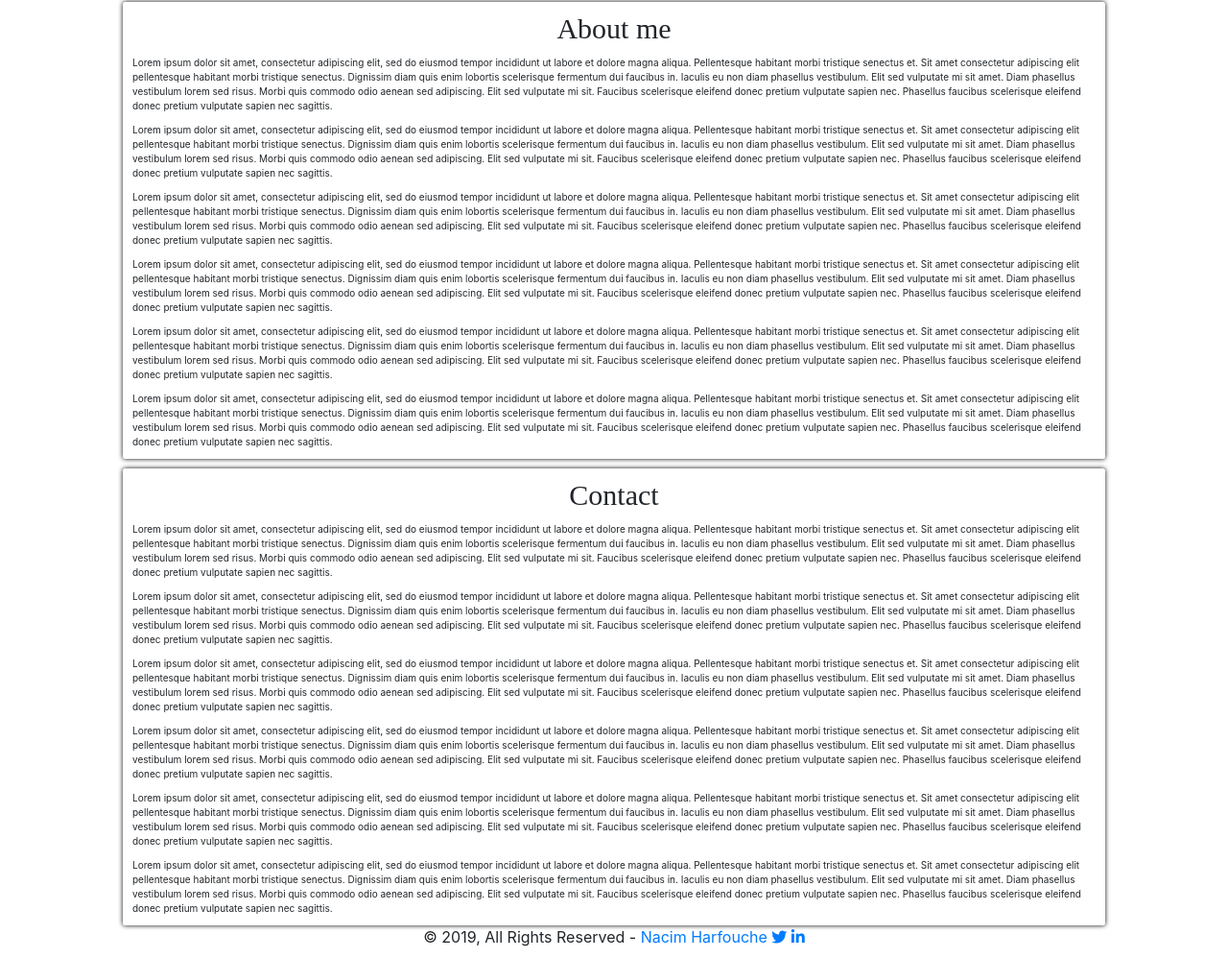
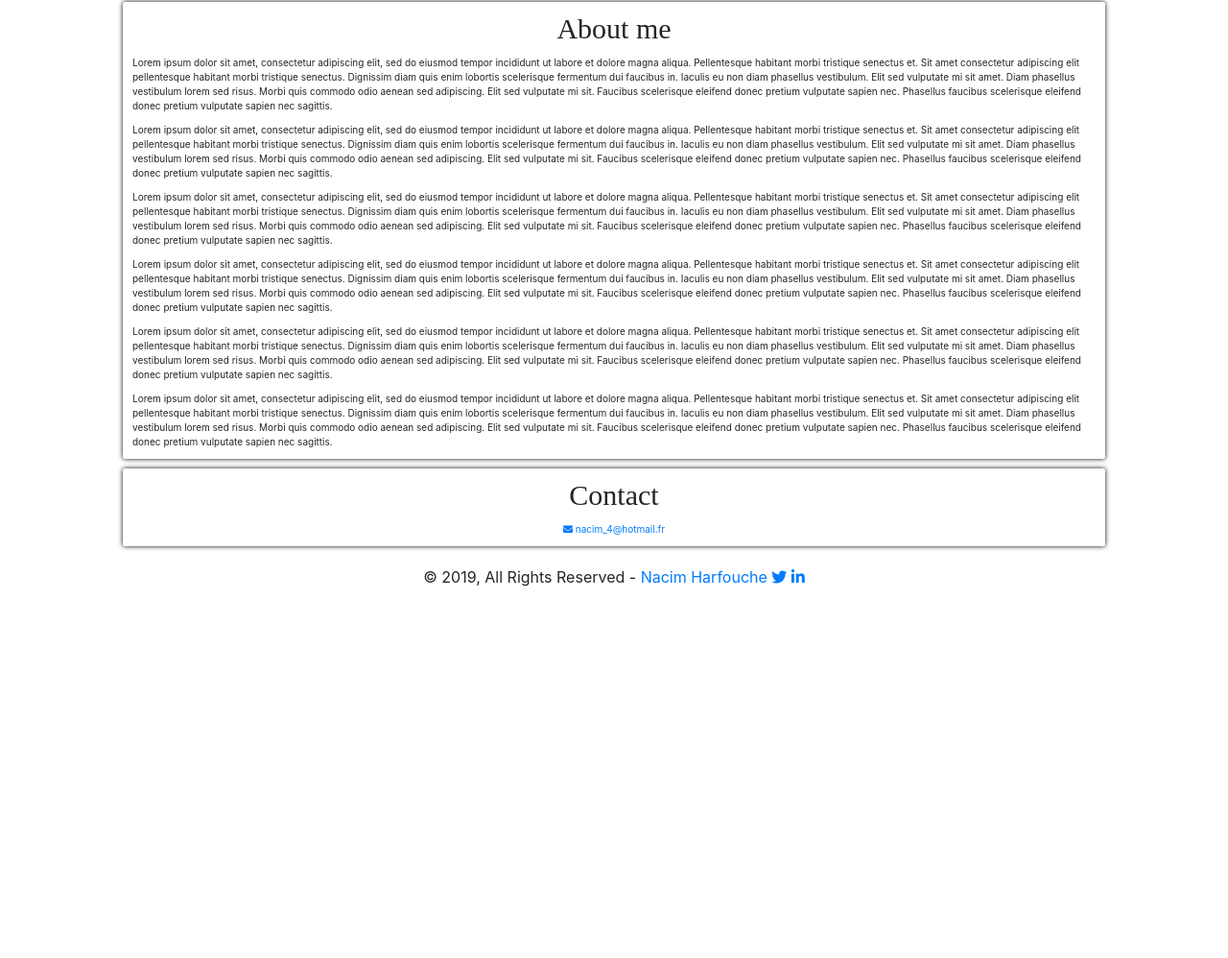
Before and after one commit to NacimHarfouche/nacimharfouche.github.io, a website: page en/home.html in a window 1280 px wide. Shown: the part 1221-2219 px from the top of the page at 96% size. After the commit the page ends 1844 px from the top, so only its background shows below. Drawn offline with nearby package versions, Linux system fonts and the light colour scheme; a web font is replaced by a local one.

Commit message:
[auto]Improvement_to_deploy

```diff
--- a/css/style.css
+++ b/css/style.css
@@ -116,6 +116,7 @@ li:hover {
 /* Footer */
 /*********/
 footer {
+	margin-top: 2rem;
 	font-size: 1.6rem;
 }
 
--- a/en/home.html
+++ b/en/home.html
@@ -93,12 +93,7 @@
 		</section>
 		<section class="rounded">
 			<h2 id="contact">Contact</h2>
-			<p>Lorem ipsum dolor sit amet, consectetur adipiscing elit, sed do eiusmod tempor incididunt ut labore et dolore magna aliqua. Pellentesque habitant morbi tristique senectus et. Sit amet consectetur adipiscing elit pellentesque habitant morbi tristique senectus. Dignissim diam quis enim lobortis scelerisque fermentum dui faucibus in. Iaculis eu non diam phasellus vestibulum. Elit sed vulputate mi sit amet. Diam phasellus vestibulum lorem sed risus. Morbi quis commodo odio aenean sed adipiscing. Elit sed vulputate mi sit. Faucibus scelerisque eleifend donec pretium vulputate sapien nec. Phasellus faucibus scelerisque eleifend donec pretium vulputate sapien nec sagittis.</p>
-			<p>Lorem ipsum dolor sit amet, consectetur adipiscing elit, sed do eiusmod tempor incididunt ut labore et dolore magna aliqua. Pellentesque habitant morbi tristique senectus et. Sit amet consectetur adipiscing elit pellentesque habitant morbi tristique senectus. Dignissim diam quis enim lobortis scelerisque fermentum dui faucibus in. Iaculis eu non diam phasellus vestibulum. Elit sed vulputate mi sit amet. Diam phasellus vestibulum lorem sed risus. Morbi quis commodo odio aenean sed adipiscing. Elit sed vulputate mi sit. Faucibus scelerisque eleifend donec pretium vulputate sapien nec. Phasellus faucibus scelerisque eleifend donec pretium vulputate sapien nec sagittis.</p>
-			<p>Lorem ipsum dolor sit amet, consectetur adipiscing elit, sed do eiusmod tempor incididunt ut labore et dolore magna aliqua. Pellentesque habitant morbi tristique senectus et. Sit amet consectetur adipiscing elit pellentesque habitant morbi tristique senectus. Dignissim diam quis enim lobortis scelerisque fermentum dui faucibus in. Iaculis eu non diam phasellus vestibulum. Elit sed vulputate mi sit amet. Diam phasellus vestibulum lorem sed risus. Morbi quis commodo odio aenean sed adipiscing. Elit sed vulputate mi sit. Faucibus scelerisque eleifend donec pretium vulputate sapien nec. Phasellus faucibus scelerisque eleifend donec pretium vulputate sapien nec sagittis.</p>
-			<p>Lorem ipsum dolor sit amet, consectetur adipiscing elit, sed do eiusmod tempor incididunt ut labore et dolore magna aliqua. Pellentesque habitant morbi tristique senectus et. Sit amet consectetur adipiscing elit pellentesque habitant morbi tristique senectus. Dignissim diam quis enim lobortis scelerisque fermentum dui faucibus in. Iaculis eu non diam phasellus vestibulum. Elit sed vulputate mi sit amet. Diam phasellus vestibulum lorem sed risus. Morbi quis commodo odio aenean sed adipiscing. Elit sed vulputate mi sit. Faucibus scelerisque eleifend donec pretium vulputate sapien nec. Phasellus faucibus scelerisque eleifend donec pretium vulputate sapien nec sagittis.</p>
-			<p>Lorem ipsum dolor sit amet, consectetur adipiscing elit, sed do eiusmod tempor incididunt ut labore et dolore magna aliqua. Pellentesque habitant morbi tristique senectus et. Sit amet consectetur adipiscing elit pellentesque habitant morbi tristique senectus. Dignissim diam quis enim lobortis scelerisque fermentum dui faucibus in. Iaculis eu non diam phasellus vestibulum. Elit sed vulputate mi sit amet. Diam phasellus vestibulum lorem sed risus. Morbi quis commodo odio aenean sed adipiscing. Elit sed vulputate mi sit. Faucibus scelerisque eleifend donec pretium vulputate sapien nec. Phasellus faucibus scelerisque eleifend donec pretium vulputate sapien nec sagittis.</p>
-			<p>Lorem ipsum dolor sit amet, consectetur adipiscing elit, sed do eiusmod tempor incididunt ut labore et dolore magna aliqua. Pellentesque habitant morbi tristique senectus et. Sit amet consectetur adipiscing elit pellentesque habitant morbi tristique senectus. Dignissim diam quis enim lobortis scelerisque fermentum dui faucibus in. Iaculis eu non diam phasellus vestibulum. Elit sed vulputate mi sit amet. Diam phasellus vestibulum lorem sed risus. Morbi quis commodo odio aenean sed adipiscing. Elit sed vulputate mi sit. Faucibus scelerisque eleifend donec pretium vulputate sapien nec. Phasellus faucibus scelerisque eleifend donec pretium vulputate sapien nec sagittis.</p>
+			<p><a href="mailto:nacim_4@hotmail.fr"><i class="fas fa-envelope"></i> nacim_4@hotmail.fr</a></p>
 		</section>
 		<!-- <ul>
 			<li><a href="https://github.com/NacimHarfouche/NacimHarfouche.github.io" target="_blank"><i class="fas fa-code"></i></a></li>
--- a/js/main.js
+++ b/js/main.js
@@ -16,7 +16,7 @@ function loadContentDOM(item) {
  * at the launch of the page
  */
 $(() => {
-	//divHeader.hide().show(1300);
+	divHeader.hide().show(1300);
 	//console.log(document.location.href);
 });
 
```
Also changed, not shown: fr/home.html (+3 -3 lines).
